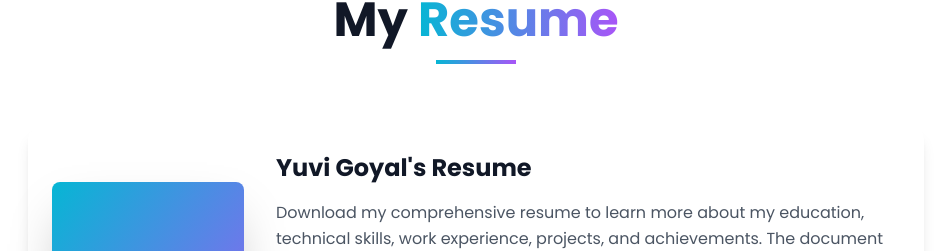
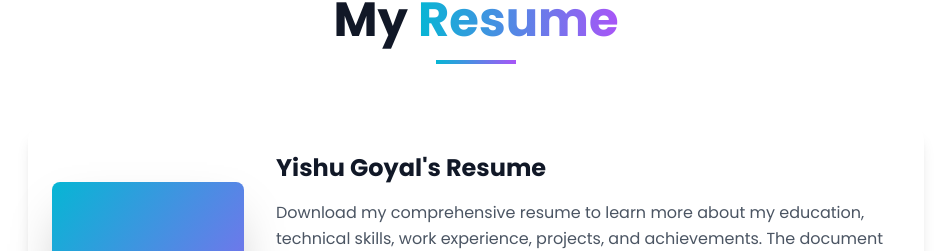
Before and after one commit to yishugoyal/Developer-Portfolio, a React (Vite) app: page / in a window 1280 px wide. Shown: the part 4544-4795 px from the top of the page, without its empty margins (164-1115 px from the left). Built offline with nearby package versions, Linux system fonts and the light colour scheme.

Commit message:
Update Resume.tsx

```diff
--- a/src/components/Resume.tsx
+++ b/src/components/Resume.tsx
@@ -42,7 +42,7 @@ const Resume = () => {
 
               <div className="flex-1 text-center md:text-left">
                 <h3 className="text-2xl font-bold text-gray-900 dark:text-white mb-4">
-                  Yuvi Goyal's Resume
+                  Yishu Goyal's Resume
                 </h3>
                 <p className="text-gray-600 dark:text-gray-400 mb-6 leading-relaxed">
                   Download my comprehensive resume to learn more about my education, technical
```
